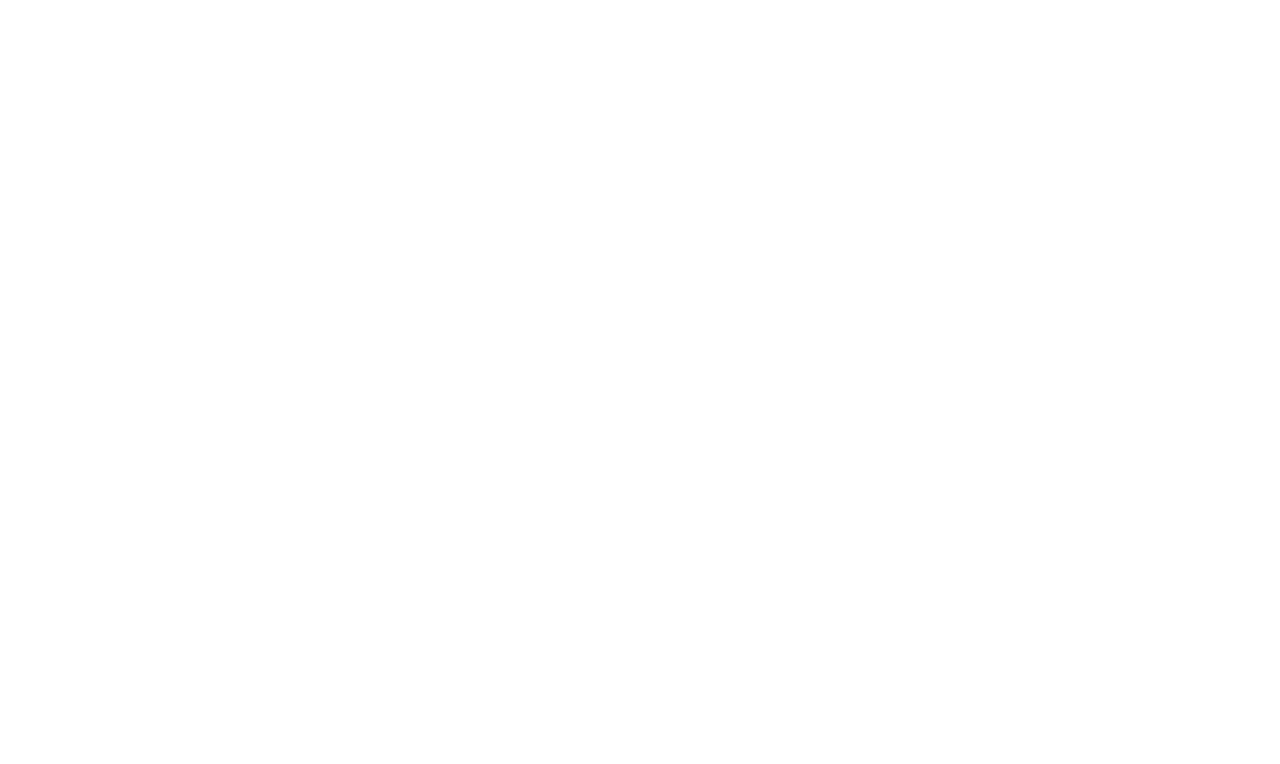
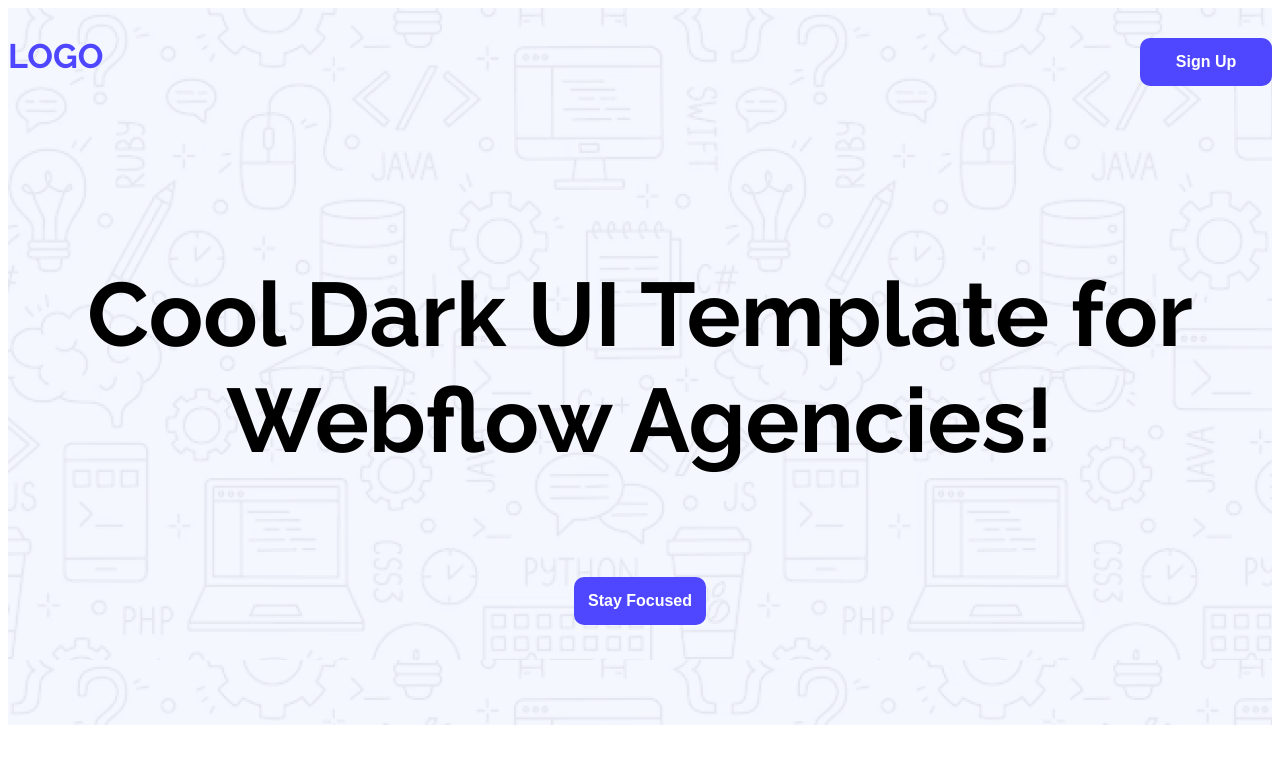
Before and after one commit to shaikhsadiajaman/web-flow-agnc, a plain HTML site: page index.html in a window 1280 px wide. Drawn offline with Linux system fonts and the light colour scheme.

Commit message:
adeed header section

```diff
--- a/index.html
+++ b/index.html
@@ -4,10 +4,21 @@
     <meta charset="UTF-8">
     <meta name="viewport" content="width=device-width, initial-scale=1.0">
     <title>Assignment-1</title>
+    <link rel="preconnect" href="https://fonts.googleapis.com">
+    <link rel="preconnect" href="https://fonts.gstatic.com" crossorigin>
+    <link href="https://fonts.googleapis.com/css2?family=Raleway:ital,wght@0,100..900;1,100..900&display=swap" rel="stylesheet">
+    <link rel="stylesheet" href="styles/style.css">
 </head>
-<body>
-   <header>
-
+<body class="raleway-normal">
+   <header class="secondary-bg">
+    <nav class="navbar">
+    <h2 class="nav-title">LOGO</h2>
+    <button class="nav-btn-primary">Sign Up</button>
+    </nav>
+     <section class="banner-content">
+        <h1 class="banner-title">Cool Dark UI Template for Webflow Agencies!</h1>
+        <button class="nav-btn-primary">Stay Focused</button>
+     </section>
    </header>
    <main>
 
--- /dev/null
+++ b/styles/style.css
@@ -0,0 +1,38 @@
+.raleway-normal{
+  font-family: "Raleway", sans-serif;
+  font-optical-sizing: auto;
+  font-style: normal;
+}
+/* nav styles */
+.navbar{
+  display: flex;
+  max-width: 1400px;
+  justify-content:space-between;
+  margin: 0 auto;
+}
+.nav-title{
+  font-size: 34px;
+  color:rgba(78, 71, 255, 1)
+}
+.nav-btn-primary{
+  font-weight: bold;
+  font-size: 16px;
+  color: rgba(255, 255, 255, 1);
+  background-color:rgba(78, 71, 255, 1) ;
+  width: 132px;
+  height: 48px;
+  border-radius: 10px;
+  margin-top: 30px;
+  margin-bottom: 100px;
+  border: none;
+  cursor: pointer;
+}
+/* banner styles */
+.banner-content{
+  text-align: center;
+  font-weight: bold;
+  font-size: 60px;
+}
+.secondary-bg{
+  background-image:url(../images/Hero-bg.png);
+}
```
